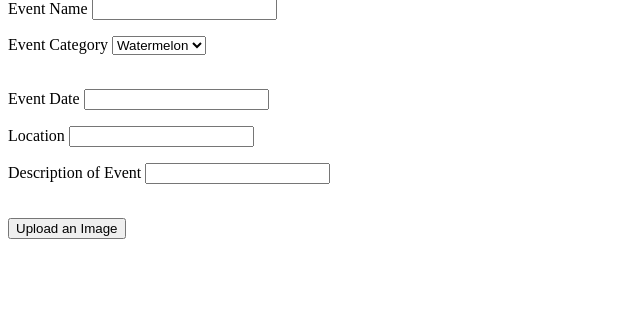
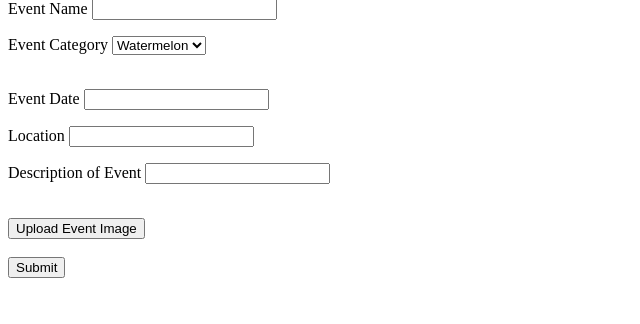
Before and after one commit to abercilla/civic-app-project, a Flask app: page /create-event in a window 1280 px wide. Shown: the part 184-508 px from the top of the page, without its empty margins (0-640 px from the left). Run offline with Flask 2, Linux system fonts and the light colour scheme.

Commit message:
Added Create an Event form functionality

```diff
--- a/server.py
+++ b/server.py
@@ -11,7 +11,7 @@ app = Flask(__name__)
 app.secret_key = "DEV" #need to change this and add to secrets.sh
 app.jinja_env.undefined = StrictUndefined
 
-@app.route('/')
+@app.route("/")
 def index():
     """Return homepage"""
     #if user has already signed in, redirect to feed
@@ -21,16 +21,16 @@ def index():
     #     return redirect("/feed")
     # else:
     #     return
-    return render_template('homepage.html')
+    return render_template("homepage.html")
 
-@app.route('/create-account')
+@app.route("/create-account")
 def create_account():
     """Form for user to create account"""
 
     return render_template('/create-account.html')
 
 
-@app.route('/feed', methods=['POST'])
+@app.route("/feed", methods=["POST"])
 def collect_account():
     """Collect account info for user"""
 
@@ -55,14 +55,34 @@ def collect_account():
 
     #session[user.user_id]
 
-    return render_template('/feed.html',fname=fname)
+    return render_template("/feed.html",fname=fname)
 
 
-@app.route('/create-event')
+@app.route("/create-event")
 def create_event():
     """Take in event info from user"""
 
     return render_template("create-event.html")
+
+@app.route("/event-confirm", methods=["POST"])
+def confirm_added_event():
+    """Commit event to DB and present confirm page"""
+
+    name = request.form.get("name")
+    category = request.form.get("category")
+    start_date = request.form.get("start_date")
+    address = request.form.get("address")
+    description = request.form.get("description")
+    image = "https://unsplash.com/photos/Evo4wmtRaPI" #how to capture whatever they want to upload
+
+    event = crud.create_event(name=name, category=category, start_date=start_date,
+                                address=address, description=description, image=image)
+
+    #connect user to event
+    #user = user[session]
+
+    return render_template("event-confirm.html", name=name)
+
 
 
 if __name__ == "__main__":
--- a/templates/create-event.html
+++ b/templates/create-event.html
@@ -31,7 +31,7 @@
                     <br><br>
                     </p>
 
-                <!--input day of event -->
+                <!--input day of event // can I add a calendar here?-->
                 <p>
                     <label>Event Date</label>
                     <input type="text" name="start_date">
@@ -52,10 +52,13 @@
 
                 <!--prompt user to upload an image for the event-->
                 <section id="prompt-1">
-                    <button id="upload-image-button">Upload an Image</button>
+                    <button id="upload-image-button">Upload Event Image</button>
 
                   </section>
-
+                  <br>
+                  <div>
+                    <input type = "submit"/>
+                </div>
                 </form>
 
 
```
